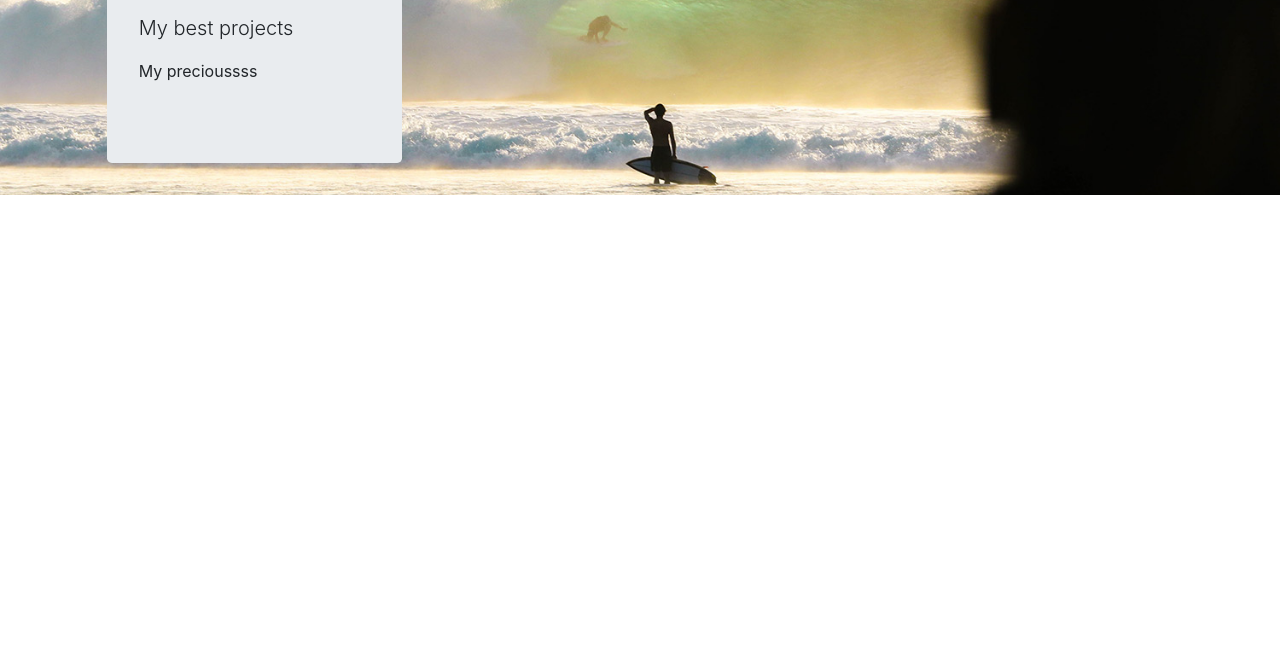
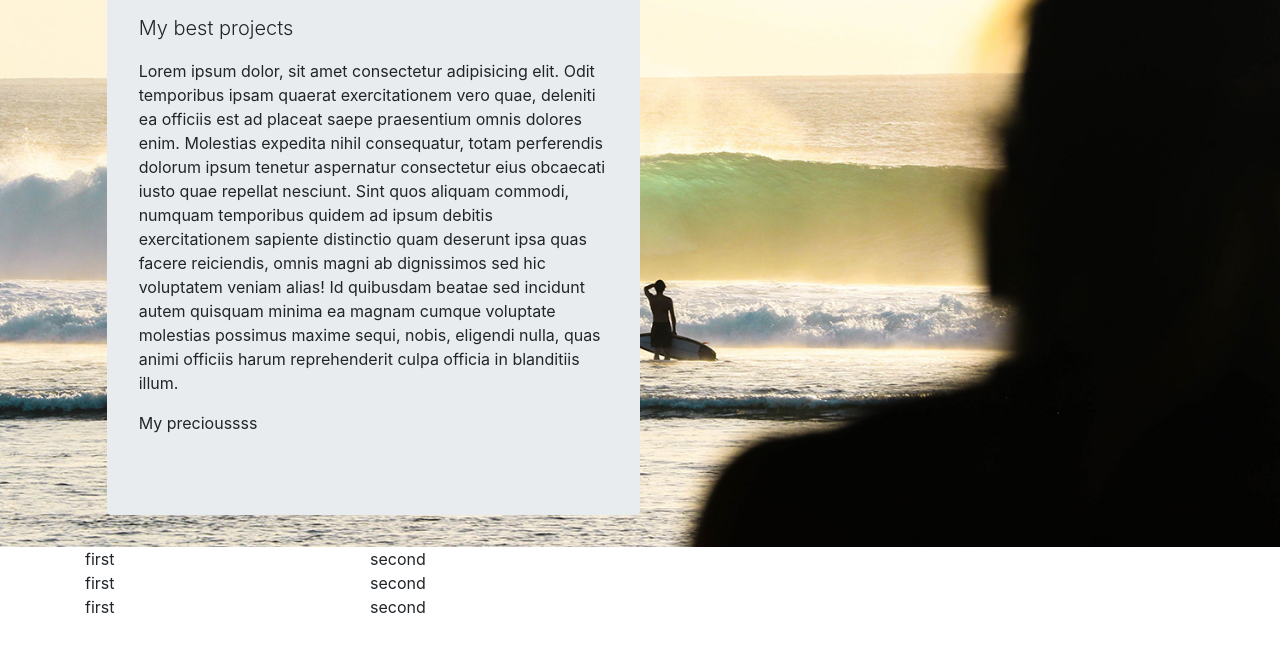
Before and after one commit to Skwiera-Magic/portfolio-beta, a plain HTML site: page index.html in a window 1280 px wide. Shown: the part 132-800 px from the top of the page. Drawn offline with nearby package versions, Linux system fonts and the light colour scheme.

Commit message:
base html structure completed

```diff
--- a/index.html
+++ b/index.html
@@ -12,12 +12,13 @@
 </head>
 
 <body>
+  <!-- NAV -->
   <nav class="navbar navbar-expand-lg fixed-top navbar-dark bg-dark">
     <a class="navbar-brand" href="/index.html">Skwiera_Magic</a>
-    <button class="navbar-toggler" type="button" data-toggle="collapse" data-target="#navbarNavAltMarkup"
+    <!-- <button class="navbar-toggler" type="button" data-toggle="collapse" data-target="#navbarNavAltMarkup"
       aria-controls="navbarNavAltMarkup" aria-expanded="false" aria-label="Toggle navigation">
       <span class="navbar-toggler-icon"></span>
-    </button>
+    </button> -->
     <div class="collapse navbar-collapse flex-row-reverse" id="navbarNavAltMarkup">
       <div class="navbar-nav nav-fill col-lg-4">
         <a class="nav-item nav-link active" href="#">My Work<span class="sr-only">(current)</span></a>
@@ -27,22 +28,63 @@
       </div>
     </div>
   </nav>
-  <div class="container-fluid hero">
+
+
+  <main>
+    <!-- JUMBOTRON -->
+    <section class="container-fluid hero" img>
       <div class="row">
-      <div class="jumbotron offset-1">
+        <div class="jumbotron col-lg-5 offset-1">
           <h1 class="display-5">My Portfolio</h1>
           <hr class="my-3">
           <p class="lead">My best projects</p>
+          <p>Lorem ipsum dolor, sit amet consectetur adipisicing elit. Odit temporibus ipsam quaerat exercitationem vero
+            quae, deleniti ea officiis est ad placeat saepe praesentium omnis dolores enim. Molestias expedita nihil
+            consequatur, totam perferendis dolorum ipsum tenetur aspernatur consectetur eius obcaecati iusto quae
+            repellat nesciunt. Sint quos aliquam commodi, numquam temporibus quidem ad ipsum debitis exercitationem
+            sapiente distinctio quam deserunt ipsa quas facere reiciendis, omnis magni ab dignissimos sed hic voluptatem
+            veniam alias! Id quibusdam beatae sed incidunt autem quisquam minima ea magnam cumque voluptate molestias
+            possimus maxime sequi, nobis, eligendi nulla, quas animi officiis harum reprehenderit culpa officia in
+            blanditiis illum.</p>
           <p>My precioussss</p>
         </div>
       </div>
+    </section>
+    <section class="container">
+      <!-- ABOUT -->
+      <div class="row">
+        <div class="col-md-3">
+          first
         </div>
-
-  <main>
-
+        <div class="col-md-9">
+          second
+        </div>
+      </div>
+      <!-- WORK -->
+      <div class="row">
+        <div class="col-md-3">
+          first
+        </div>
+        <div class="col-md-9">
+          second
+        </div>
+      </div>
+      <!-- CONTACT -->
+      <div class="row">
+        <div class="col-md-3">
+          first
+        </div>
+        <div class="col-md-9">
+          second
+        </div>
+      </div>
+    </section>
   </main>
+  <footer>
 
 
+
+  </footer>
   <script src="https://code.jquery.com/jquery-3.3.1.slim.min.js"
     integrity="sha384-q8i/X+965DzO0rT7abK41JStQIAqVgRVzpbzo5smXKp4YfRvH+8abtTE1Pi6jizo"
     crossorigin="anonymous"></script>
```
Also changed, not shown: css/style.css (line endings or trailing spaces). Lines whose indentation alone changed are shown as unchanged.
